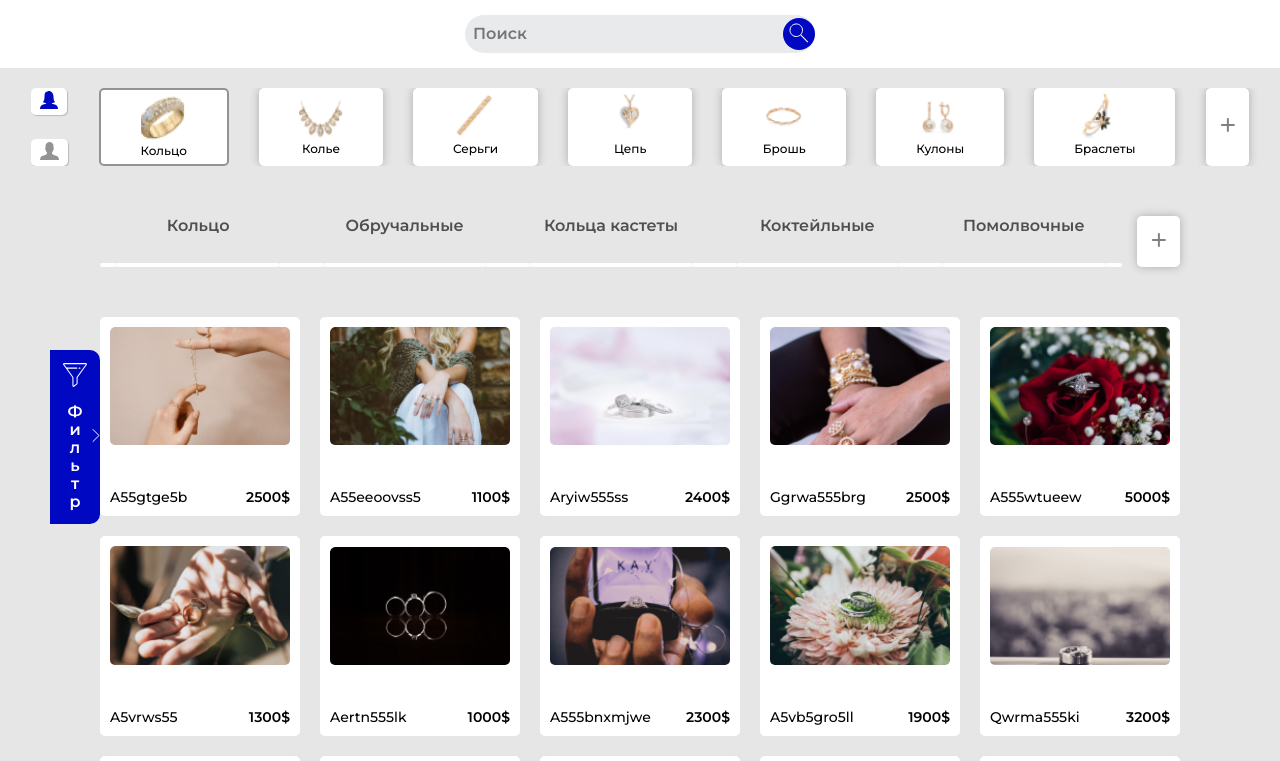
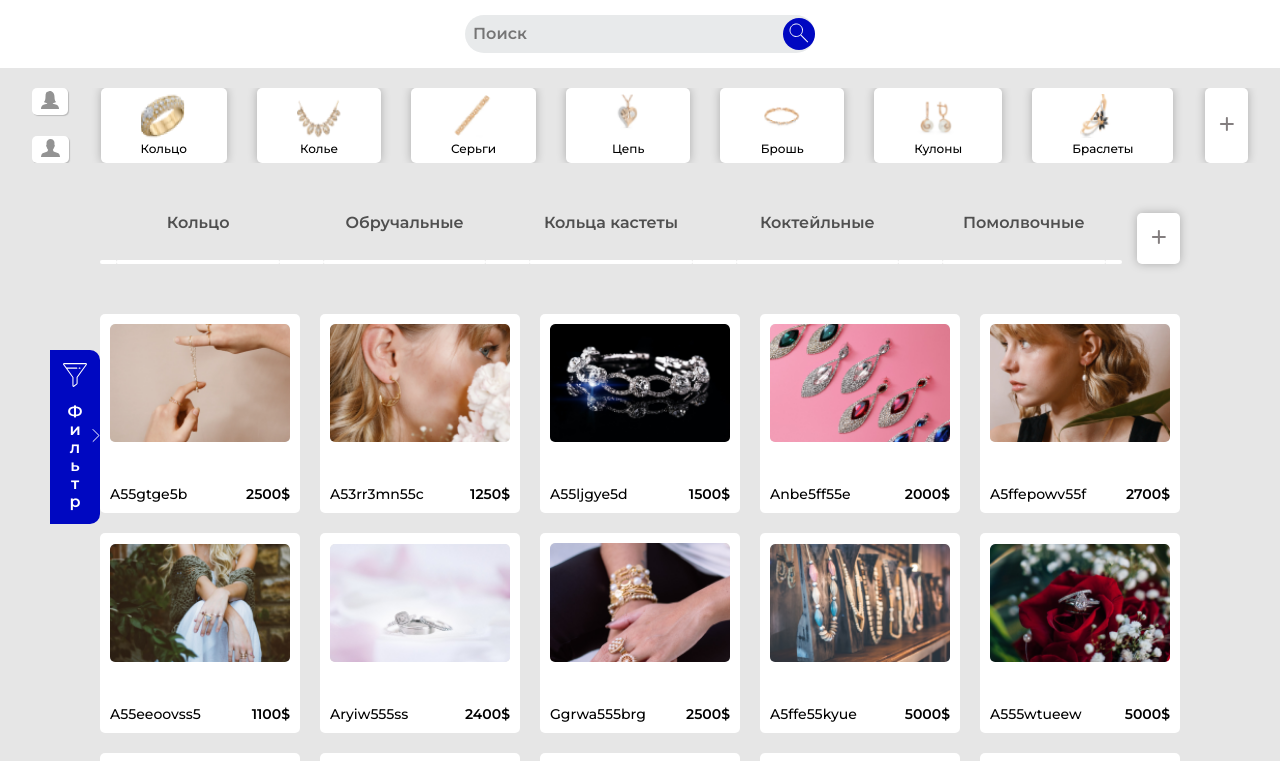
Before and after one commit to gorfront/ornamentals, a React (Vite) app: page / in a window 1280 px wide. Shown: the top 761 px of the page. Built offline with nearby package versions, Linux system fonts and the light colour scheme.

Commit message:
add filter by gender and change road from gender

```diff
--- a/src/components/Gender/Gender.tsx
+++ b/src/components/Gender/Gender.tsx
@@ -1,21 +1,23 @@
-import { useState } from "react";
+import { useEffect, useState } from "react";
 import data from "../../utils/db.json";
 import "./Gender.scss";
+import { useAppDispatch, useAppSelector } from "../../utils/hooks";
+import {
+  selectGender,
+  toggleActiveGender,
+} from "../../store/slices/genderSlice/genderSlice";
+import { fetchGender } from "../../store/slices/genderSlice/genderAPI";
 
 const Gender = () => {
-  const [genders, setGender] = useState(data.genders);
+  const genders = useAppSelector(selectGender);
+  const dispatch = useAppDispatch();
+
+  useEffect(() => {
+    dispatch(fetchGender());
+  }, []);
 
   const toggleActive = (id: string) => {
-    setGender(
-      genders.map((item) =>
-        item.id === id
-          ? { ...item, active: !item.active }
-          : {
-              ...item,
-              active: false,
-            }
-      )
-    );
+    dispatch(toggleActiveGender(id));
   };
 
   return (
--- a/src/components/Main/Main.tsx
+++ b/src/components/Main/Main.tsx
@@ -1,6 +1,5 @@
 import { useEffect, useMemo } from "react";
 import MainItem from "./MainItem";
-import "./Main.scss";
 import Filter from "../Filter/Filter";
 import { useAppDispatch, useAppSelector } from "../../utils/hooks";
 import { selectMain } from "../../store/slices/mainSlice/mainSlice";
@@ -9,32 +8,58 @@ import { fetchMain } from "../../store/slices/mainSlice/mainSliceAPI";
 import { fetchCategory } from "../../store/slices/categoriesSlice/categoriesAPI";
 import { selectSubCategory } from "../../store/slices/subCategoriesSlice/subCategoriesSlice";
 import { fetchSubCategory } from "../../store/slices/subCategoriesSlice/subCategoriesAPI";
+import "./Main.scss";
+import { selectGender } from "../../store/slices/genderSlice/genderSlice";
+import { fetchGender } from "../../store/slices/genderSlice/genderAPI";
 
 const Main: React.FC<{
   searchWord: string;
 }> = ({ searchWord }) => {
+  const gender = useAppSelector(selectGender);
   const main = useAppSelector(selectMain);
   const categories = useAppSelector(selectCategories);
   const subcategories = useAppSelector(selectSubCategory);
   const dispatch = useAppDispatch();
   const activeCategory = categories.find((el) => el.active)?.name;
   const activeSubcategory = subcategories.find((el) => el.active)?.name;
+  const activeGender = gender.find((el) => el.active)?.name;
 
   useEffect(() => {
     dispatch(fetchMain());
     dispatch(fetchCategory());
     dispatch(fetchSubCategory());
+    dispatch(fetchGender());
   }, [dispatch]);
 
   const filteredProduct = useMemo(() => {
+    // Проверяем, есть ли значение в searchWord
     const initialProducts = main.filter((product) =>
       product.name.toLowerCase().includes(searchWord.toLowerCase())
     );
+
+    if (activeCategory && activeSubcategory && activeGender) {
+      return initialProducts
+        .filter((product) => product.category.includes(activeCategory))
+        .filter((product) => product.subcategory.includes(activeSubcategory))
+        .filter((product) => product.gender.includes(activeGender));
+    }
 
     if (activeCategory && activeSubcategory) {
       return initialProducts
         .filter((product) => product.category.includes(activeCategory))
         .filter((product) => product.subcategory.includes(activeSubcategory));
+    }
+
+    if (activeCategory && activeGender) {
+      return initialProducts
+        .filter((product) => product.category.includes(activeCategory))
+        .filter((product) => product.gender.includes(activeGender));
+    }
+
+    if (activeSubcategory && activeGender) {
+      return initialProducts
+        .filter((product) => product.subcategory.includes(activeSubcategory))
+        .filter((product) => product.gender.includes(activeGender));
     }
 
     if (activeCategory) {
@@ -49,8 +74,14 @@ const Main: React.FC<{
       );
     }
 
+    if (activeGender) {
+      return initialProducts.filter((product) =>
+        product.gender.includes(activeGender)
+      );
+    }
+
     return initialProducts;
-  }, [main, searchWord, activeCategory, activeSubcategory]);
+  }, [main, searchWord, activeCategory, activeSubcategory, activeGender]);
 
   return (
     <>
@@ -58,7 +89,9 @@ const Main: React.FC<{
       <div className="main">
         {filteredProduct.length > 0
           ? filteredProduct.map((el) => <MainItem key={el.id} {...el} />)
-          : `No products found for category: ${activeCategory}`}
+          : `No have products by: ${activeCategory ? activeCategory : ""} ${
+              activeSubcategory ? activeSubcategory : ""
+            } ${activeGender ? activeGender : ""}`}
       </div>
     </>
   );
--- a/src/store/reducers.tsx
+++ b/src/store/reducers.tsx
@@ -2,11 +2,13 @@ import { combineReducers } from "@reduxjs/toolkit";
 import { categoryReducer } from "./slices/categoriesSlice/categoriesSlice";
 import { subCategoriesReducer } from "./slices/subCategoriesSlice/subCategoriesSlice";
 import { mainReducer } from "./slices/mainSlice/mainSlice";
+import { genderReducer } from "./slices/genderSlice/genderSlice";
 
 const rootReducer = combineReducers({
   categories: categoryReducer,
   subCategories: subCategoriesReducer,
   main: mainReducer,
+  gender: genderReducer,
 });
 
 export default rootReducer;
--- /dev/null
+++ b/src/store/slices/genderSlice/genderAPI.tsx
@@ -0,0 +1,9 @@
+import { createAsyncThunk } from "@reduxjs/toolkit";
+import db from "../../../utils/db.json";
+
+export const fetchGender = createAsyncThunk("gender/fetchGender", async () => {
+  const response = await db;
+  const data = response.genders;
+
+  return data;
+});
--- /dev/null
+++ b/src/store/slices/genderSlice/genderSlice.tsx
@@ -0,0 +1,37 @@
+import { createSlice } from "@reduxjs/toolkit";
+import { fetchGender } from "./genderAPI";
+
+interface Gender {
+  name: string;
+  id: string;
+  active: boolean;
+  activePhoto: string;
+  passivePhoto: string;
+}
+
+const initialState: Gender[] = [];
+
+const genderSlice = createSlice({
+  name: "gender",
+  initialState,
+  reducers: {
+    toggleActiveGender: (state, { payload }) => {
+      return state.map((gender) =>
+        gender.id === payload
+          ? { ...gender, active: !gender.active }
+          : { ...gender, active: false }
+      );
+    },
+  },
+  extraReducers: (builder) => {
+    builder.addCase(fetchGender.fulfilled, (_state, { payload }) => {
+      return payload;
+    });
+  },
+});
+
+export const { toggleActiveGender } = genderSlice.actions;
+
+export const genderReducer = genderSlice.reducer;
+
+export const selectGender = (state: { gender: Gender[] }) => state.gender;
--- a/src/store/slices/mainSlice/mainSlice.tsx
+++ b/src/store/slices/mainSlice/mainSlice.tsx
@@ -9,6 +9,7 @@ export interface Main {
   category: string[];
   subcategory: string[];
   active: boolean;
+  gender: string[];
 }
 
 const initialState: Main[] = [];
--- a/src/utils/db.json
+++ b/src/utils/db.json
@@ -3,7 +3,7 @@
     {
       "name": "женский",
       "id": " 0",
-      "active": true,
+      "active": false,
       "activePhoto": "/genders/femaleActive.svg",
       "passivePhoto": "/genders/femalePassive.svg"
     },
@@ -21,7 +21,7 @@
       "image": "/categoryPhotos/image3.png",
       "name": "кольцо",
       "gender": "female",
-      "active": true
+      "active": false
     },
     {
       "id": " 1",
```
